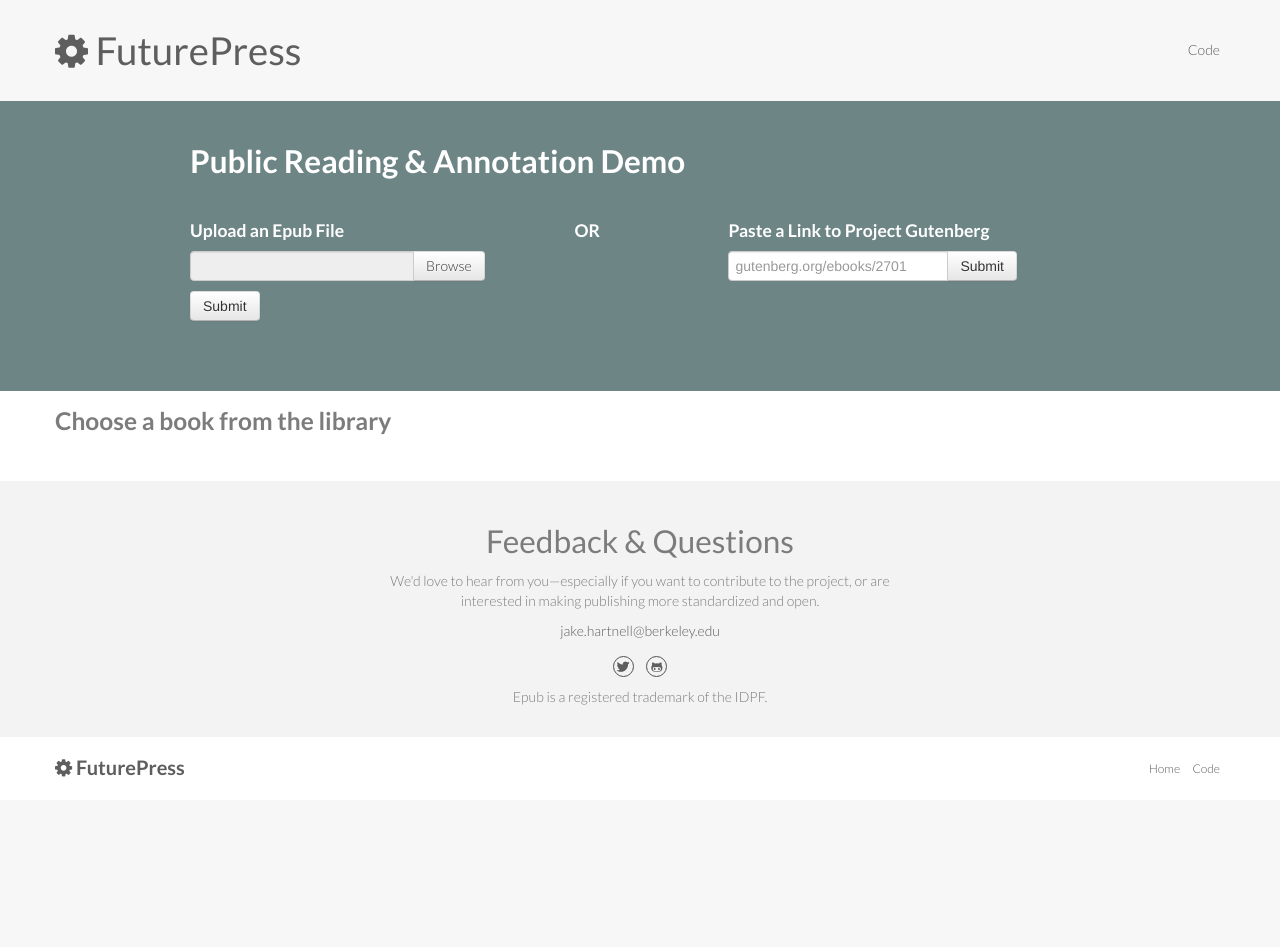
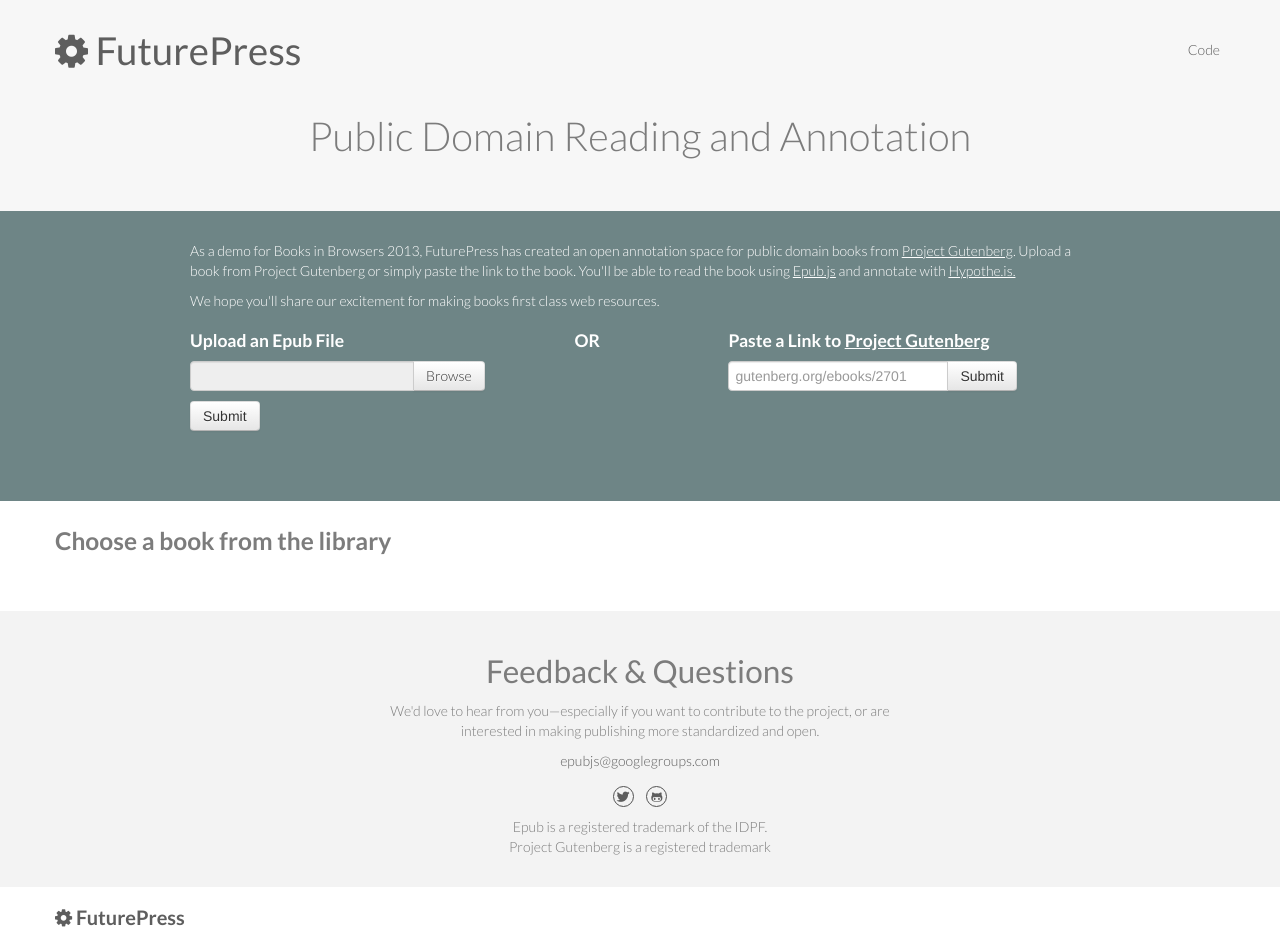
Before and after one commit to futurepress/epubjs-aws-app, a Flask app: page / in a window 1280 px wide. Before the commit the page ends 777 px from the top, so only its background shows below. Run offline with Flask 2, Linux system fonts and the light colour scheme; data that the repository does not hold is empty; some libraries are stand-ins or nearby versions.

Commit message:
added more info to index.html and tweaked styles

```diff
--- a/static/css/custom.css
+++ b/static/css/custom.css
@@ -28,6 +28,11 @@ a {
 
 a:hover {
   color: rgb(255, 13, 13);
+}
+
+.whiteLink {
+    color: white;
+    text-decoration: underline;
 }
 
 /*************************************************************
@@ -70,9 +75,10 @@ a:hover {
   padding: 20px 0;
 }
 
-#createRow {
-    padding-top: 20px;
+#library_header {
+    margin: 20px 0 20px 0;
 }
+
 
 /*************************************************************
                              header
--- a/templates/index.html
+++ b/templates/index.html
@@ -35,11 +35,20 @@
         </ul>
       </div>
     </div>
+    <div class="row-fluid">
+      <div class="site-description">
+        <h2>Public Domain Reading and Annotation</h2>
+      </div>
+    </div>
   </div>
 </header>
 <section id="details" class="details">
     <div class="container">
-        <h2>Public Reading & Annotation Demo</h2>
+        <p>As a demo for Books in Browsers 2013, FuturePress has created an open annotation space for public domain
+        books from <a class="whiteLink" href="http://www.gutenberg.org" target="_blank">Project Gutenberg</a>. Upload a book from Project Gutenberg
+        or simply paste the link to the book. You'll be able to read the book using <a class="whiteLink" href="https://github.com/futurepress/epub.js" target="_blank">Epub.js</a>
+        and annotate with <a href="http://hypothes.is/" target="_blank" class="whiteLink">Hypothe.is.</a></p>
+        <p>We hope you'll share our excitement for making books first class web resources.</p>
         <div id="createRow" class="row-fluid">
             <div class="span5" id="bookUpload">
                 <h4>Upload an Epub File</h4>
@@ -64,7 +73,7 @@
                 <h4>OR</h4>
             </div>
             <div class="span5" id="bookUrl">
-                <h4>Paste a Link to <a href="http://www.gutenberg.org" target="_blank" style="color:white;">Project Gutenberg</a></h4>
+                <h4>Paste a Link to <a href="http://www.gutenberg.org" target="_blank" class="whiteLink">Project Gutenberg</a></h4>
                 <form action="/books" method="POST" enctype="multipart/form-data">
                     <div class="input-append">
                     <input type="text" name="book_url" id="book_url" placeholder="gutenberg.org/ebooks/2701"/>
@@ -77,7 +86,7 @@
 </section>
 <section id="library" class="library">
     <div class="container">
-        <h3>Choose a book from the library</h3>
+        <h3 id="library_header">Choose a book from the library</h3>
         <img id="loader" src="/static/images/loader.gif">
         <div class="row-fluid">
             <div id="bookList" class="span12">
@@ -118,12 +127,13 @@
           <h2>Feedback & Questions</h2>
           <p>We'd love to hear from you—especially if you want to contribute to the project, or are interested in making publishing more standardized and open.</p>
 
-          <a href="mailto:jake.hartnell@berkeley.edu">jake.hartnell@berkeley.edu</a>
+          <a href="mailto:epubjs@googlegroups.com">epubjs@googlegroups.com</a>
           <ul class="unstyled inline social">
             <li><a href="https://twitter.com/JakeHartnell"><i class="icon-twitter"></i></a></li>
-            <li><a href="https://github.com/fchasen/epub.js/"><i class="icon-github-alt"></i></a></li>
+            <li><a href="https://github.com/futurepress/epub.js/"><i class="icon-github-alt"></i></a></li>
           </ul>
-            Epub is a registered trademark of the IDPF.
+          Epub is a registered trademark of the IDPF.</br>
+          Project Gutenberg is a registered trademark
         </div>
       </div>
     </section>
@@ -133,10 +143,6 @@
         <div class="row-fluid">
           <div class="span12">
             <h1 class="footer-title pull-left"><a href="#"><i class="icon-cog"></i> FuturePress</a></h1>
-            <ul class="unstyled inline pull-right footer-menu">
-              <li><a href="http://futurepress.org">Home</a></li>
-              <li><a href="https://github.com/fchasen/epub.js/" class="external">Code</a></li>
-            </ul>
           </div>
         </div>
       </div>
```
